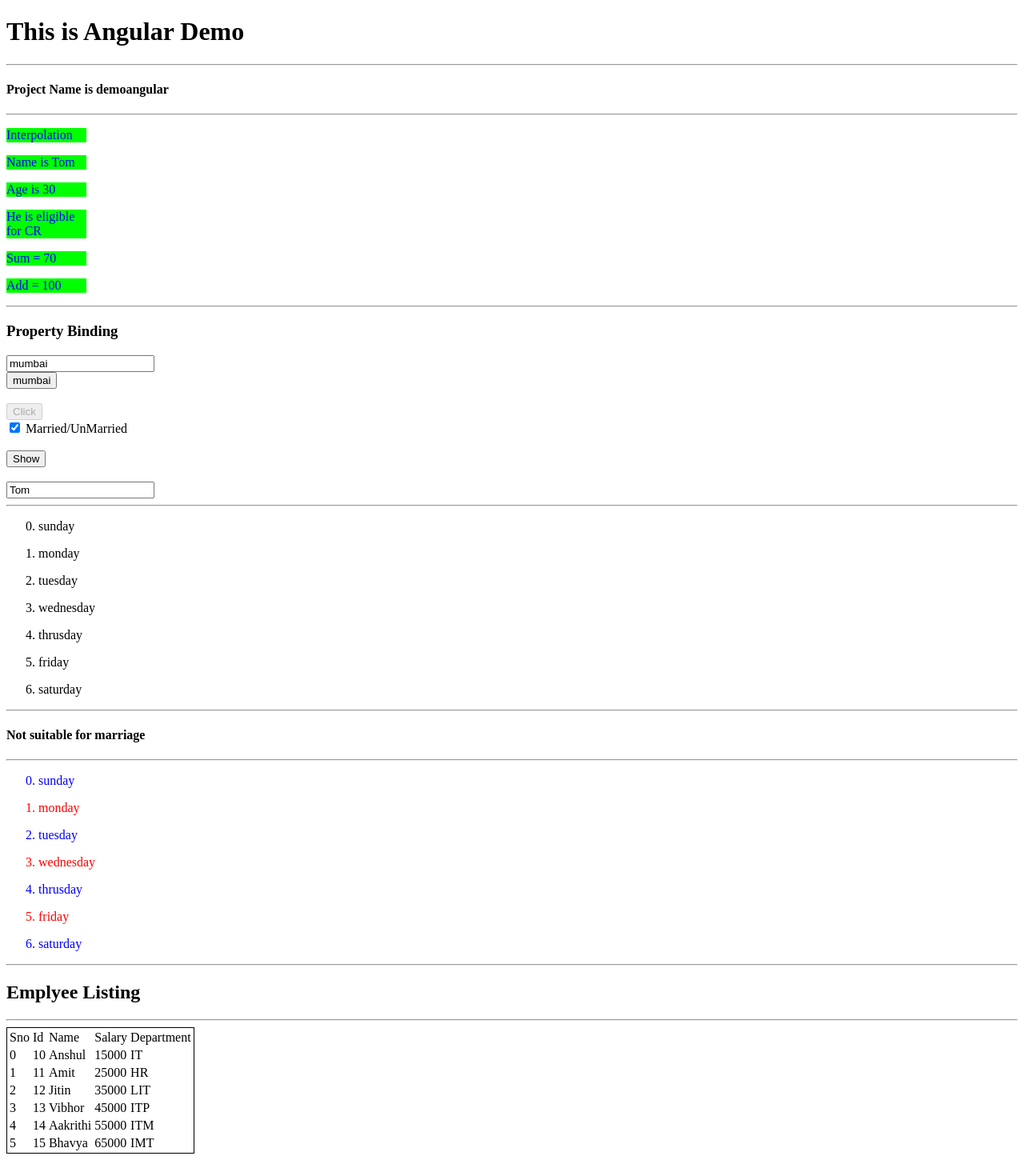
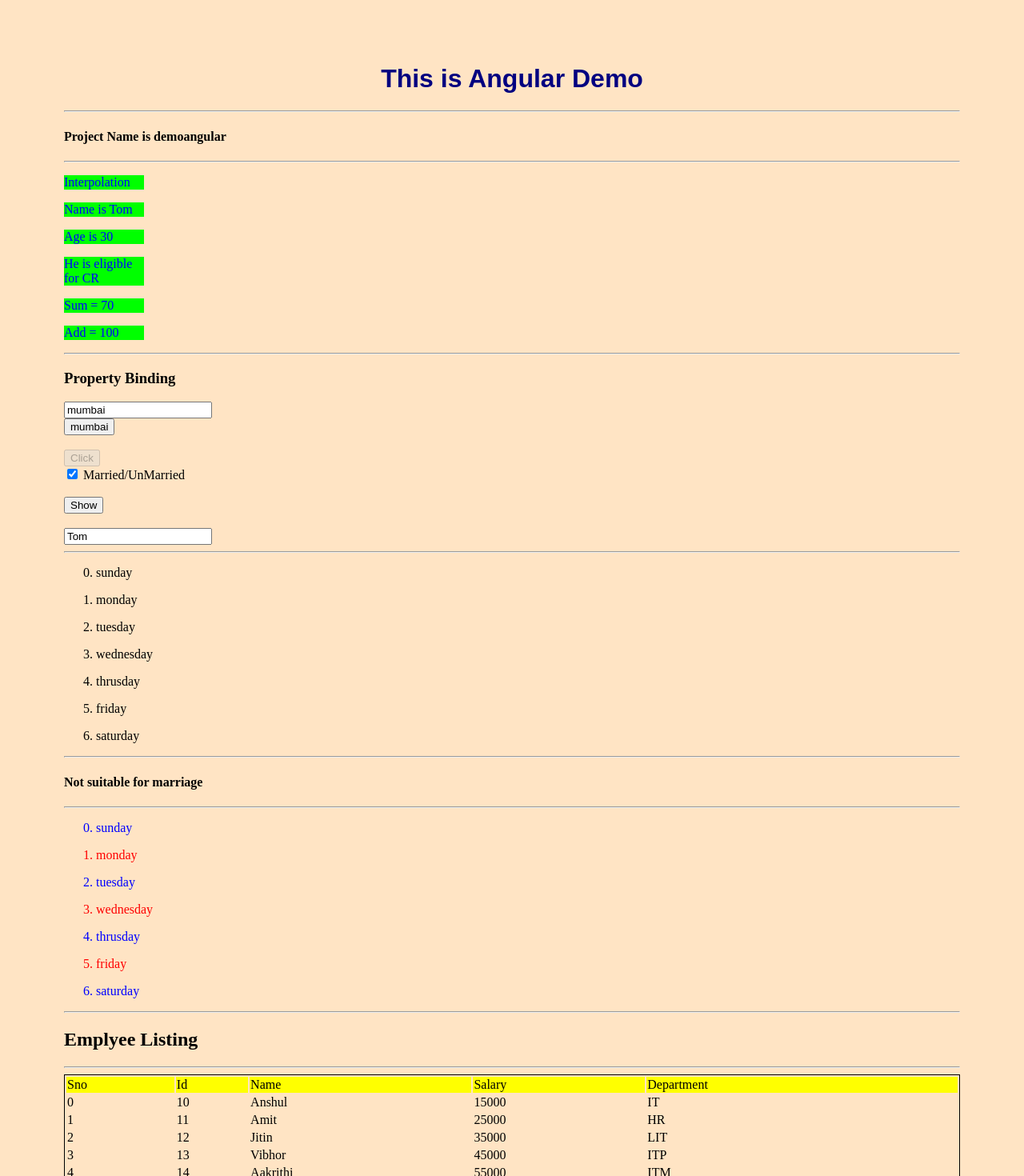
Before and after one commit to akbtech17/angular-lit-training, an Angular app in the folder demoangular/: page / in a window 1280 px wide. Shown: the top 1470 px of the page at 80% size. Built offline with nearby package versions, Linux system fonts and the light colour scheme.

Commit message:
included main style css

```diff
--- a/demoangular/src/app/emplist/emplist.component.html
+++ b/demoangular/src/app/emplist/emplist.component.html
@@ -38,10 +38,12 @@
         <td>Department</td>
     </thead>
     <tbody *ngFor="let emp of EmpArr; let i = index">
-        <td>{{i}}</td>
-        <td>{{emp.id}}</td>
-        <td>{{emp.name}}</td>
-        <td>{{emp.salary}}</td>
-        <td>{{emp.dept}}</td>
+        <tr>
+            <td>{{i}}</td>
+            <td>{{emp.id}}</td>
+            <td>{{emp.name}}</td>
+            <td>{{emp.salary}}</td>
+            <td>{{emp.dept}}</td>
+        </tr>
     </tbody>
 </table>
--- a/demoangular/src/styles.css
+++ b/demoangular/src/styles.css
@@ -1 +1,22 @@
 /* You can add global styles to this file, and also import other style files */
+body {
+    background-color: bisque;
+    margin: 80px;
+}
+h1 {
+    text-align: center;
+    color: navy;
+    font-family: Arial, Helvetica, sans-serif;
+}
+
+table {
+    width: 100%;
+}
+
+thead {
+    background-color: yellow;
+}
+
+tr :hover {
+    color: magenta;
+}
```
